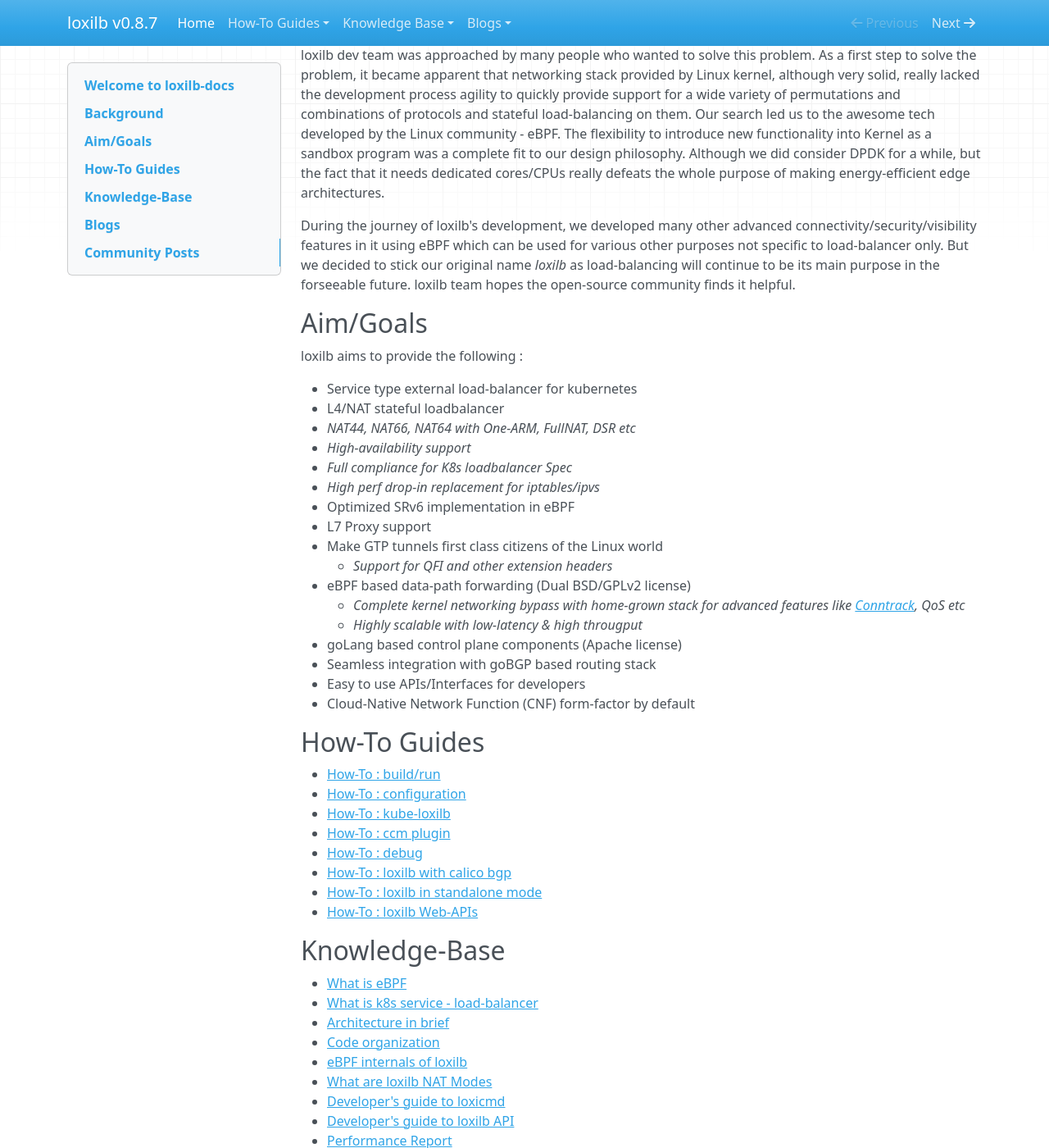
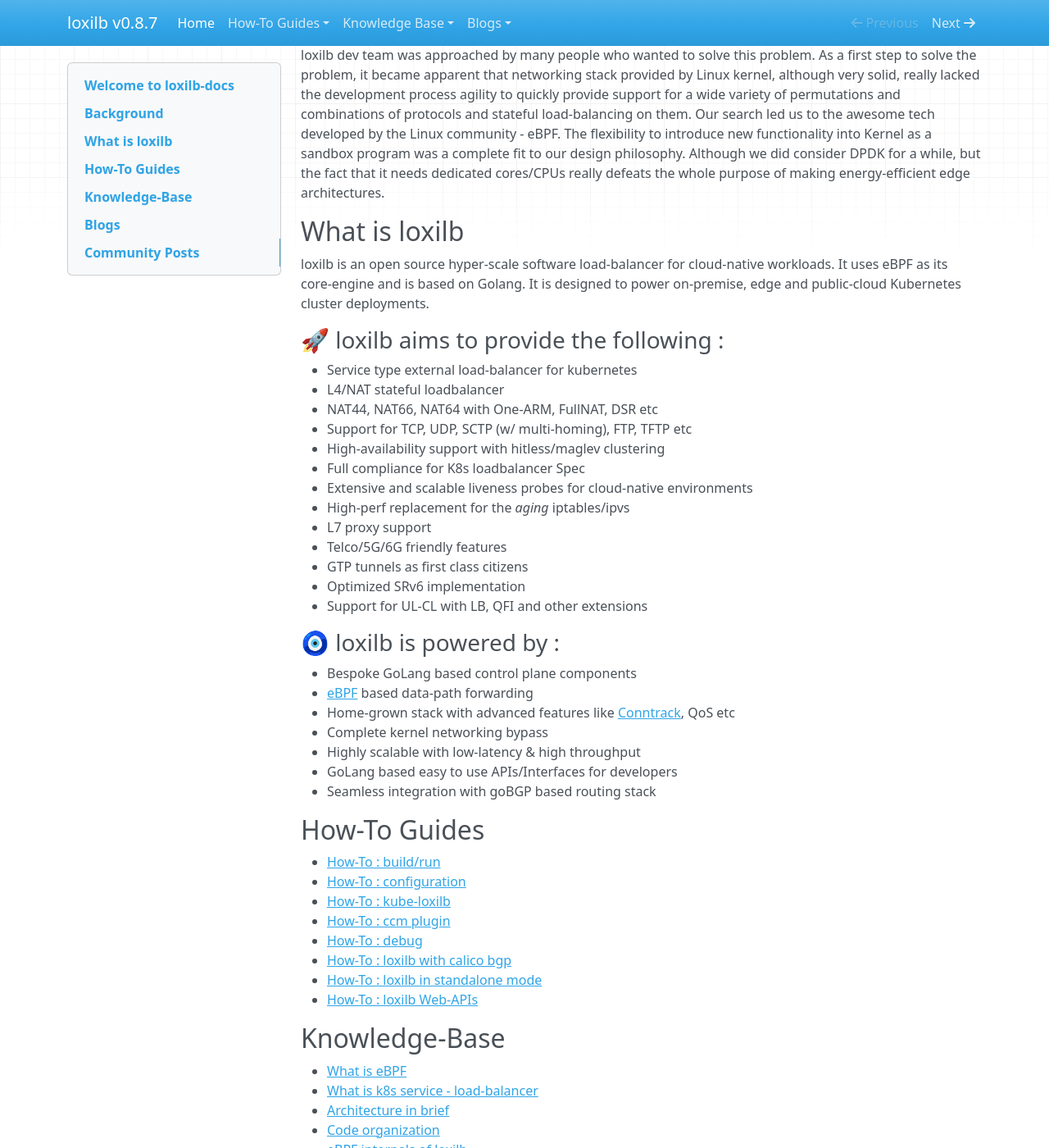
Before and after one commit to loxilb-io/loxilbdocs, an MkDocs documentation site: the page built from docs/index.md, in a window 1280 px wide and 1400 px high, scrolled down 574 px. Shown: the whole window at 82% size. Built offline with MkDocs 1.6.1, drawn with Linux system fonts in a browser that asks for light colours; nearby versions of some CDN libraries.

Commit message:
Update index.md

```diff
--- a/docs/index.md
+++ b/docs/index.md
@@ -14,29 +14,34 @@
 
 loxilb dev team was approached by many people who wanted to solve this problem. As a first step to solve the problem, it became apparent that networking stack provided by Linux kernel, although very solid,  really lacked the development process agility to quickly provide support for a wide variety of permutations and combinations of protocols and stateful load-balancing on them. Our search led us to the awesome tech developed by the Linux community - eBPF. The flexibility to introduce new functionality into Kernel as a sandbox program was a complete fit to our design philosophy. Although we did consider DPDK for a while, but the fact that it needs dedicated cores/CPUs really defeats the whole purpose of making energy-efficient edge architectures.
 
-During the journey of loxilb's development, we developed many other advanced connectivity/security/visibility features in it using eBPF which can be used for various other purposes not specific to load-balancer only. But we decided to stick our original name *loxilb* as load-balancing will continue to be its main purpose in the forseeable future. loxilb team hopes the open-source community finds it helpful.
+## What is loxilb
 
-## Aim/Goals
+loxilb is an open source hyper-scale software load-balancer for cloud-native workloads. It uses eBPF as its core-engine and is based on Golang. It is designed to power on-premise, edge and public-cloud Kubernetes cluster deployments.
 
-loxilb aims to provide the following :
+###  🚀 loxilb aims to provide the following :
 
 - Service type external load-balancer for kubernetes
-- L4/NAT stateful loadbalancer
-   - *NAT44, NAT66, NAT64 with One-ARM, FullNAT, DSR etc*
-   - *High-availability support*
-   - *Full compliance for K8s loadbalancer Spec*
-   - *High perf drop-in replacement for iptables/ipvs*
--  Optimized SRv6 implementation in eBPF
--  L7 Proxy support
--  Make GTP tunnels first class citizens of the Linux world
-    - *Support for QFI and other extension headers*
--  eBPF based data-path forwarding (Dual BSD/GPLv2 license)
-    - *Complete kernel networking bypass with home-grown stack for advanced features like [Conntrack](https://thermalcircle.de/doku.php?id=blog:linux:connection_tracking_1_modules_and_hooks), QoS etc*
-    - *Highly scalable with low-latency & high througput*
--  goLang based control plane components (Apache license)
--  Seamless integration with goBGP based routing stack
--  Easy to use APIs/Interfaces for developers
--  Cloud-Native Network Function (CNF) form-factor by default
+   * L4/NAT stateful loadbalancer
+   * NAT44, NAT66, NAT64 with One-ARM, FullNAT, DSR etc
+   * Support for TCP, UDP, SCTP (w/ multi-homing), FTP, TFTP etc
+   * High-availability support with hitless/maglev clustering
+   * Full compliance for K8s loadbalancer Spec
+-  Extensive and scalable liveness probes for cloud-native environments
+-  High-perf replacement for the *aging* iptables/ipvs
+-  L7 proxy support
+-  Telco/5G/6G friendly features
+   * GTP tunnels as first class citizens
+   * Optimized SRv6 implementation
+   * Support for UL-CL with LB, QFI and other extensions
+
+### 🧿 loxilb is powered by :
+- Bespoke GoLang based control plane components
+- [eBPF](https://ebpf.io/) based data-path forwarding
+   * Home-grown stack with advanced features like [Conntrack](https://thermalcircle.de/doku.php?id=blog:linux:connection_tracking_1_modules_and_hooks), QoS etc
+   * Complete kernel networking bypass
+   * Highly scalable with low-latency & high throughput
+- GoLang based easy to use APIs/Interfaces for developers
+- Seamless integration with goBGP based routing stack
 
 ## How-To Guides
 
```
